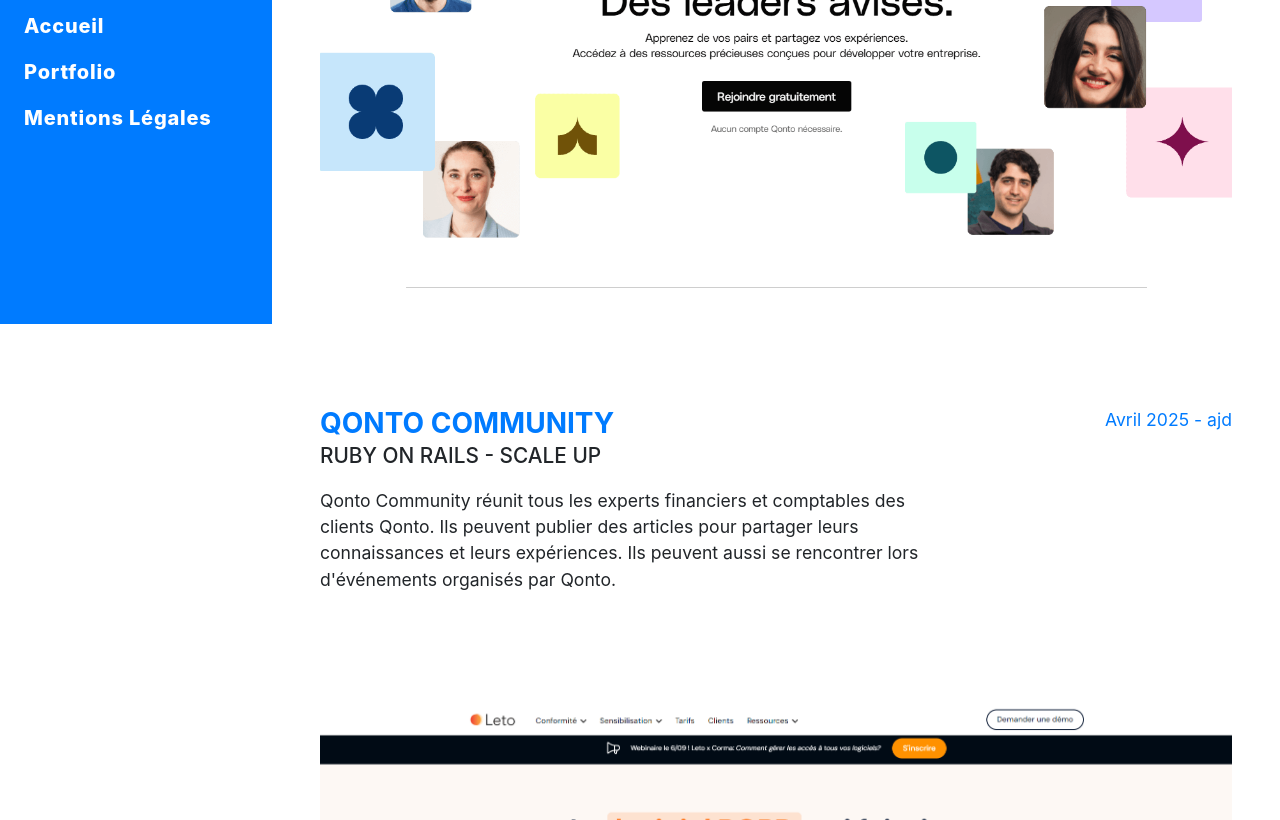
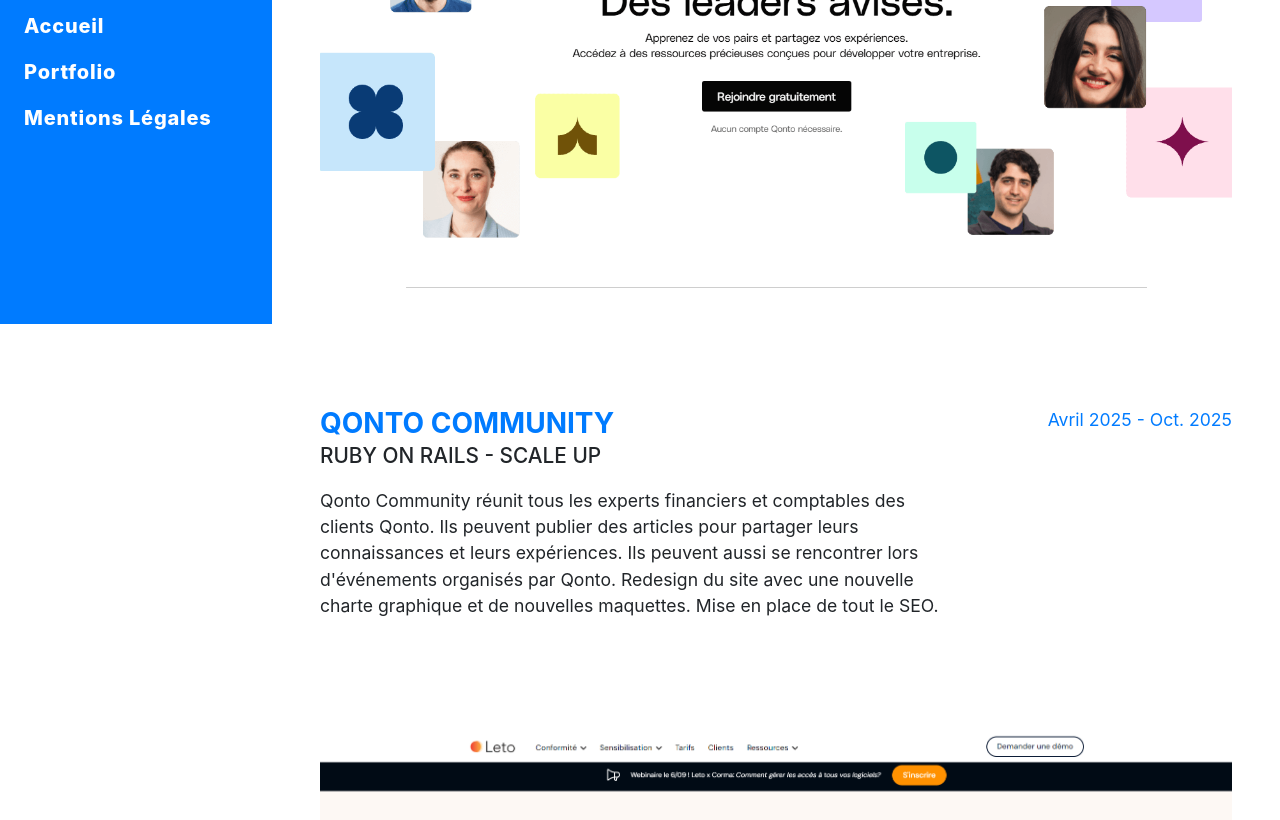
Before and after one commit to Bertrand-Bichat/Bertrand-Bichat.github.io, a website with bundled scripts: page portfolio.html in a window 1280 px wide. Shown: the part 476-1296 px from the top of the page. Built offline with nearby package versions, Linux system fonts and the light colour scheme; a web font is replaced by a local one.

Commit message:
update portfolio

```diff
--- a/portfolio.html
+++ b/portfolio.html
@@ -149,11 +149,14 @@
             <p class="text-left font-bigger">Qonto Community réunit tous les experts financiers et comptables des
               clients Qonto.
               Ils peuvent publier des articles pour partager leurs connaissances et leurs expériences.
-              Ils peuvent aussi se rencontrer lors d'événements organisés par Qonto.</p>
+              Ils peuvent aussi se rencontrer lors d'événements organisés par Qonto.
+              Redesign du site avec une nouvelle charte graphique et de nouvelles maquettes.
+              Mise en place de tout le SEO.
+            </p>
             </p>
           </div>
           <div class="resume-date text-md-right">
-            <span class="text-primary">Avril 2025 - ajd</span>
+            <span class="text-primary">Avril 2025 - Oct. 2025</span>
           </div>
         </div>
 
```
